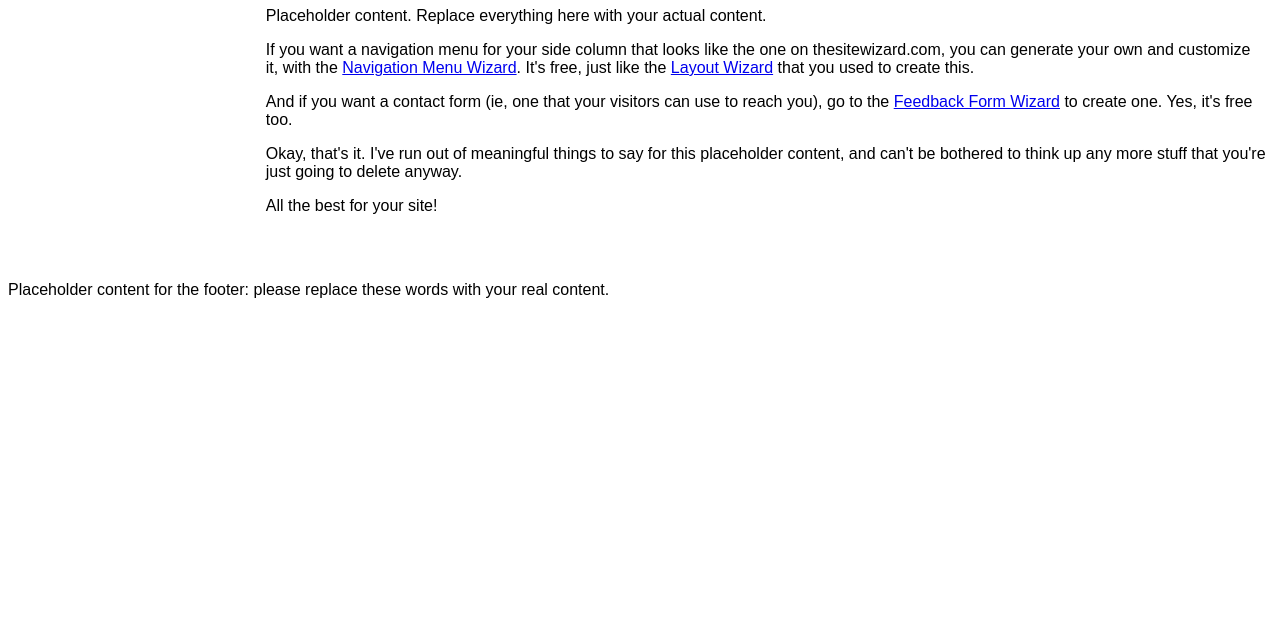
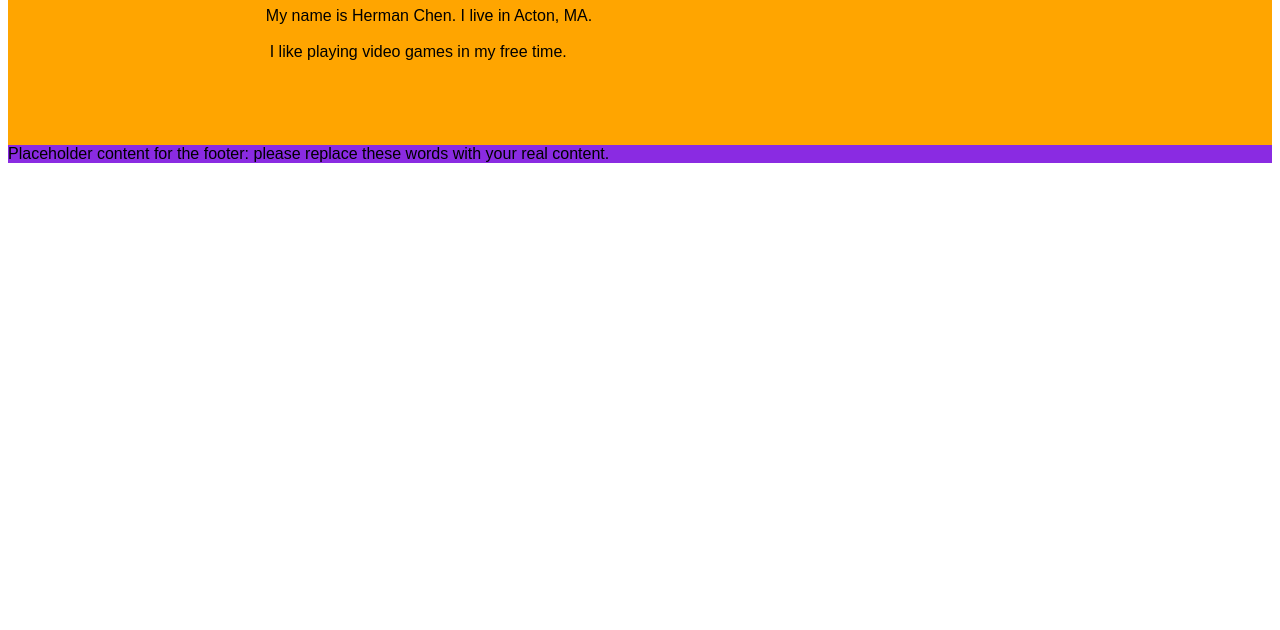
Before and after one commit to herman08chen/presonal, a plain HTML site: page aboutme.html in a window 1280 px wide. Shown: the part 170-800 px from the top of the page. Drawn offline with Linux system fonts and the light colour scheme.

Commit message:
Edit style sheet

```diff
--- a/aboutme.html
+++ b/aboutme.html
@@ -21,20 +21,11 @@
         <div id="tswcontproper">
           <!-- start of content column: insert your content here -->
           <h1>About Me</h1>
-          <p> Placeholder content. Replace everything here with your actual
-            content. </p>
-          <p> If you want a navigation menu for your side column that looks like
-            the one on thesitewizard.com, you can generate your own and
-            customize it, with the <a href="https://www.thesitewizard.com/wizards/css-menu-buttons.shtml">Navigation
-              Menu Wizard</a>. It's free, just like the <a href="https://www.thesitewizard.com/wizards/layout.shtml">Layout
-              Wizard</a> that you used to create this. </p>
-          <p> And if you want a contact form (ie, one that your visitors can use
-            to reach you), go to the <a href="https://www.thesitewizard.com/wizards/feedbackform.shtml">Feedback
-              Form Wizard</a> to create one. Yes, it's free too. </p>
-          <p> Okay, that's it. I've run out of meaningful things to say for this
-            placeholder content, and can't be bothered to think up any more
-            stuff that you're just going to delete anyway. </p>
-          <p> All the best for your site! </p>
+          My name is Herman Chen. I live in Acton, MA. </div>
+        <div><br>
+        </div>
+        <div>&nbsp; I like playing video games in my free time. </div>
+        <div><br>
           <p>&nbsp;</p>
           <!-- end of content column: put your content above this line --> </div>
       </div>
--- a/styles.css
+++ b/styles.css
@@ -27,7 +27,7 @@ div#tswcontent {
   float: right;
   width: 80%;
   color: black;
-  background-color: white;
+  /* background-color: rgb(219, 92, 113); */
 }
 
 @media only screen and ( max-width : 629px ) {
@@ -48,7 +48,7 @@ div#tswcontproper {
 
 div#tswcontainer {
   color: ;
-  background-color: white;
+  background-color: orange;
 }
 
 div#tswsideproper, div#tswothersideproper {
@@ -63,5 +63,5 @@ div#tswheader {
 
 div#tswfooter {
   color: black;
-  background-color: white;
+  background-color: blueviolet;
 }
```
Also changed, not shown: index.html (+1 -14 lines), 2 other files.
